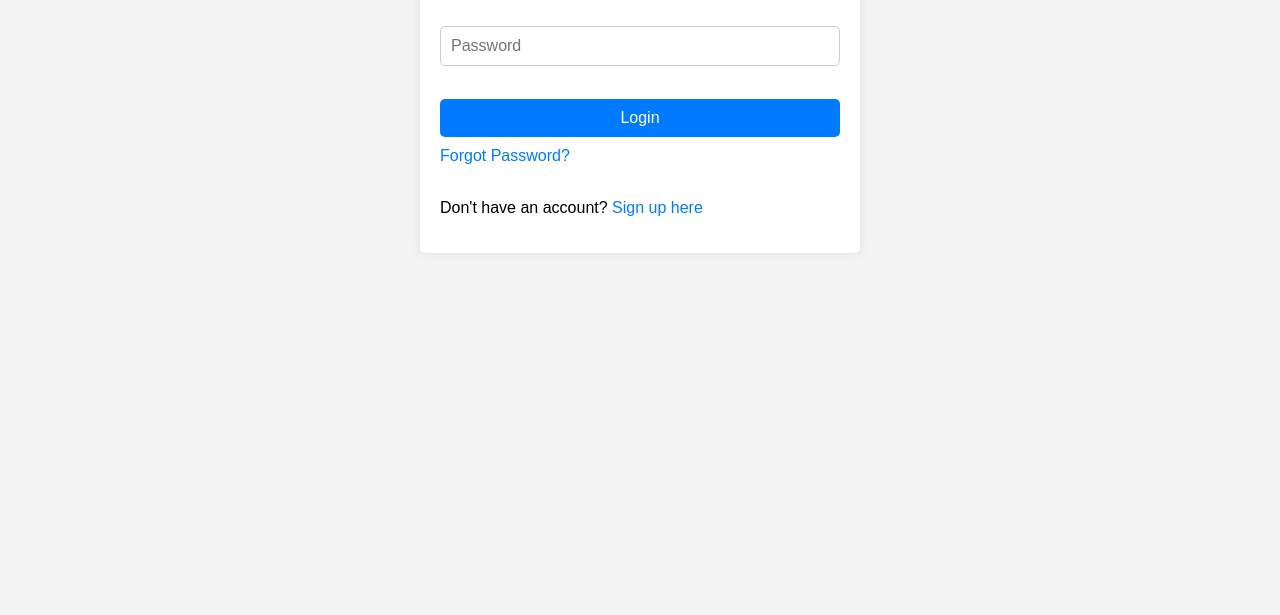
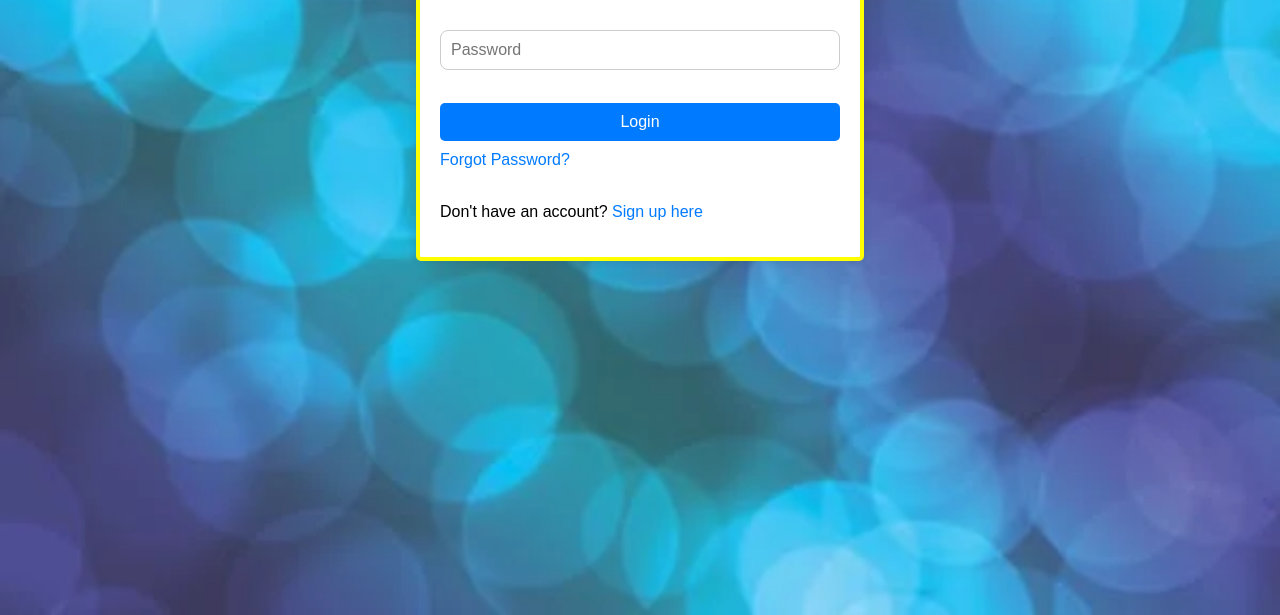
Before and after one commit to Avasyu10/CodingTutorialz_Website, a website: page views/login.html in a window 1280 px wide. Shown: the part 185-800 px from the top of the page. Drawn offline with Linux system fonts and the light colour scheme.

Commit message:
Update stylesignup.css

```diff
--- a/public/stylesignup.css
+++ b/public/stylesignup.css
@@ -3,6 +3,9 @@ body {
     background-color: #f4f4f4;
     margin: 0;
     padding: 0;
+    background-image: url("/public/images/covermainsite.jpg");
+    background-size: cover;
+    background-repeat: no-repeat;
 }
 
 .container {
@@ -13,6 +16,7 @@ body {
     padding: 20px;
     border-radius: 5px;
     box-shadow: 0 0 10px rgba(0, 0, 0, 0.1);
+    border: 4px solid yellow;
 }
 
 .container h2 {
@@ -32,8 +36,15 @@ body {
     padding: 10px;
     margin-bottom: 15px;
     border: 1px solid #ccc;
-    border-radius: 5px;
+    border-radius: 8px;
     font-size: 16px;
+    transition: border-color 0.3s ease;
+}
+.container form input[type="text"]:focus,
+.container form input[type="email"]:focus,
+.container form input[type="password"]:focus,
+.container form input[type="date"]:focus {
+    border-color: #007bff;
 }
 
 .container form input[type="submit"],
```
